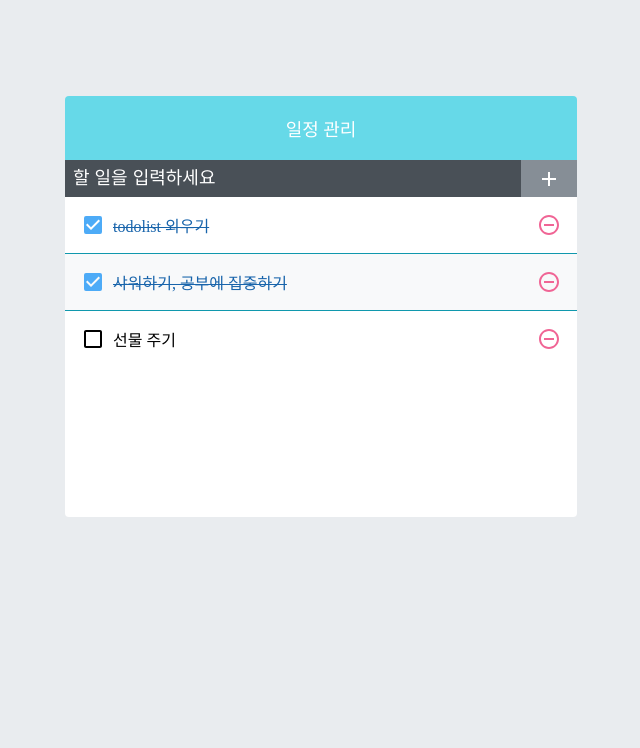
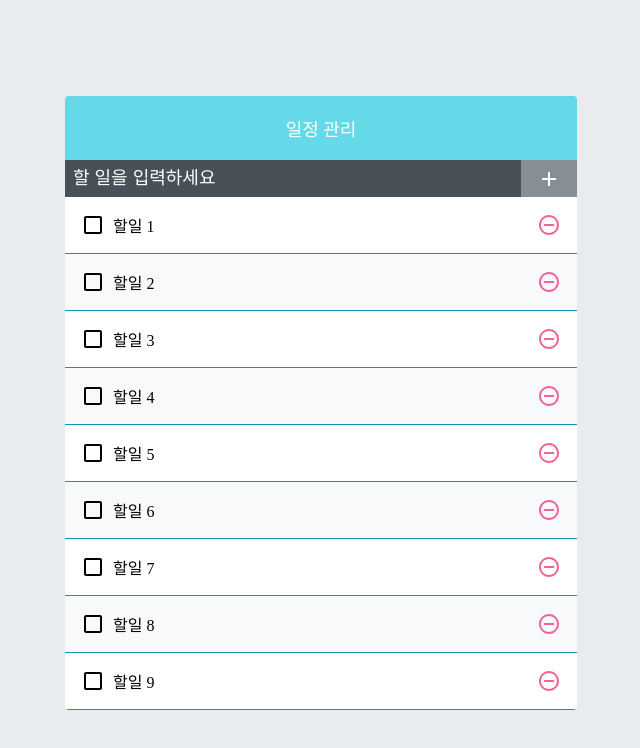
Before and after one commit to hyebinyu1110/todo-app-again, a React (Create React App) app: page / in a window 1280 px wide. Shown: the top 748 px of the page, without its empty margins (319-959 px from the left). Built offline with nearby package versions, Linux system fonts and the light colour scheme.

Commit message:
practice with todoapp-5

```diff
--- a/src/App.js
+++ b/src/App.js
@@ -3,26 +3,22 @@
 import TodoList from './components/TodoList';
 import TodoTemplate from './components/TodoTemplate';
 
+function createBulkTodos(){
+  const array = [];
+  for(let i=1; i<=2500; i++){
+    array.push({
+      id: i,
+      text: `할일 ${i}`,
+      checked: false,
+    });
+  }
+  return array;
+}
+
 const App = () => {
-  const [todos, setTodos] = useState([
-    {
-      id: 1,
-      text: "todolist 외우기",
-      checked: true,
-    },
-    {
-      id: 2,
-      text: "샤워하기, 공부에 집중하기",
-      checked: true,
-    },
-    {
-      id: 3,
-      text: "선물 주기",
-      checked: false,
-    }
-  ])
+  const [todos, setTodos] = useState(createBulkTodos);
 
-  const nextId = useRef(4);
+  const nextId = useRef(2501);
 
   const onInsert = useCallback(
     text => {
```
